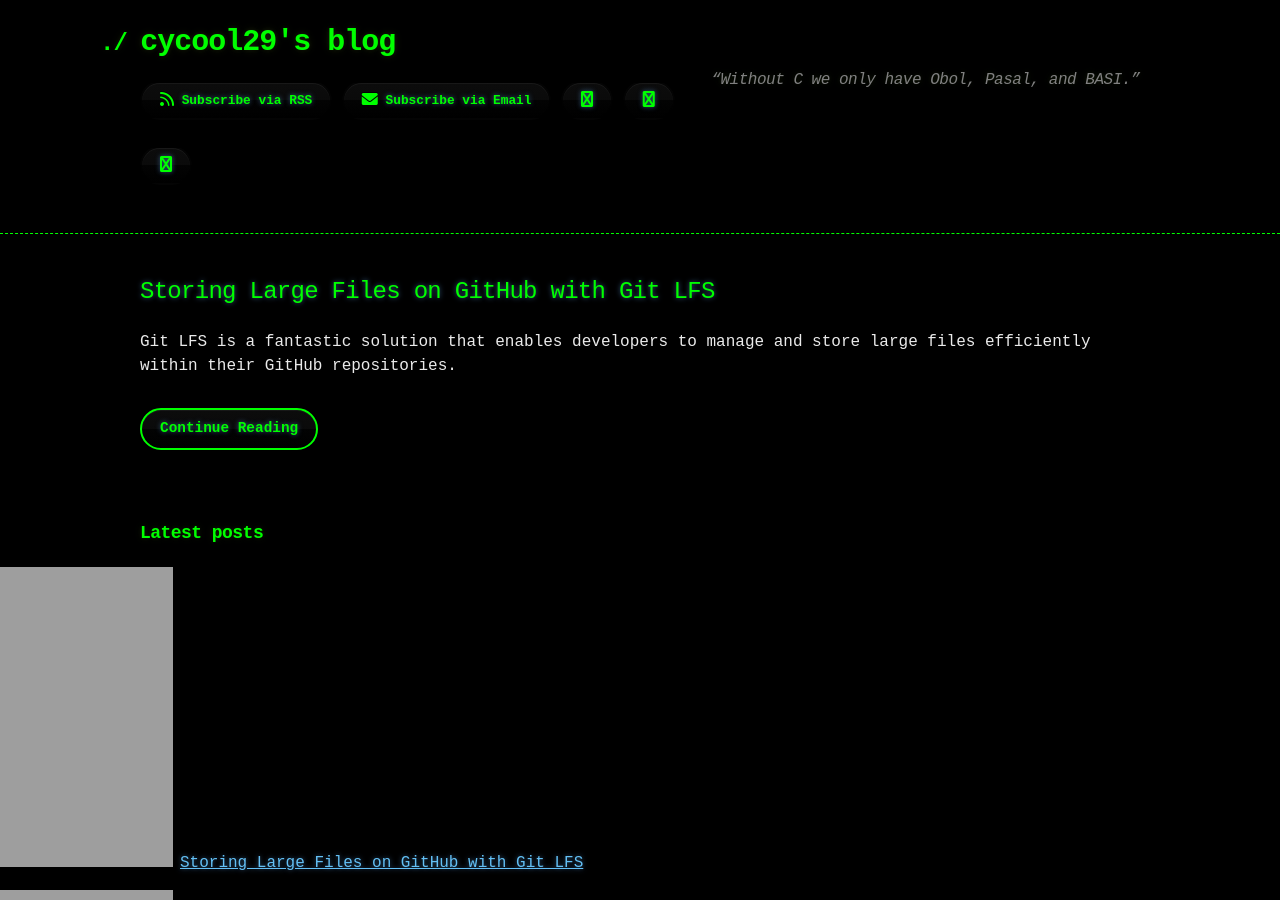
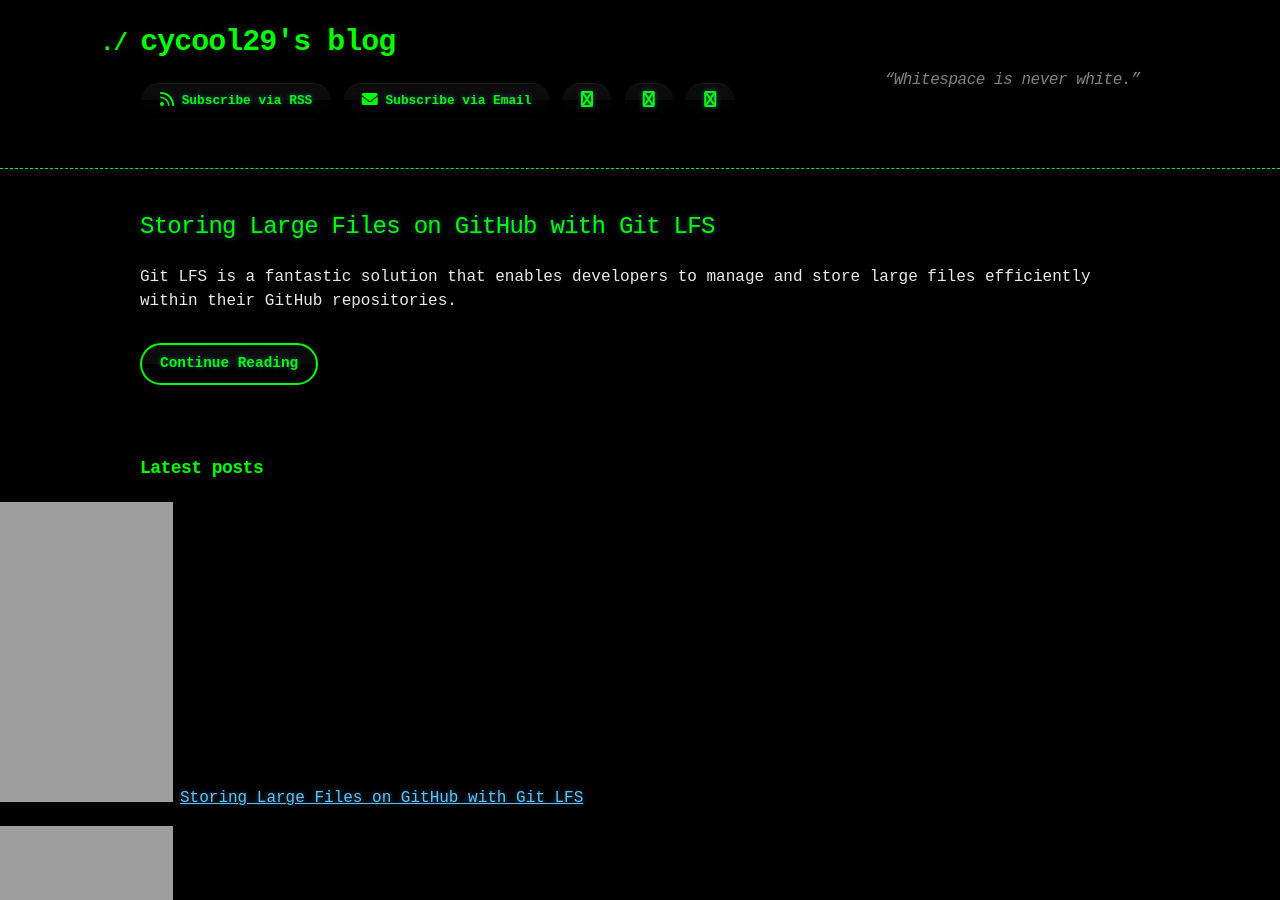
Before and after one commit to cycool29/cycool29.github.io, a Jekyll site: the page built from index.md, in a window 1280 px wide and 900 px high. Built offline with Jekyll 4.4.1, drawn with Linux system fonts in a browser that asks for light colours; a style sheet for code colours, icons or effects is not loaded.

Commit message:
Update quotes

```diff
--- a/_config.yml
+++ b/_config.yml
@@ -1,5 +1,5 @@
 title: cycool29's blog
-description: "“Without C we only have Obol, Pasal, and BASI.” "
+description: "“Whitespace is never white.” "
 bio: A high school student. Intermediate in Python, Git, Bash. Learning JavaScript. He/Him. "
 author: cycool29
 url: https://cycool29.github.io
```
